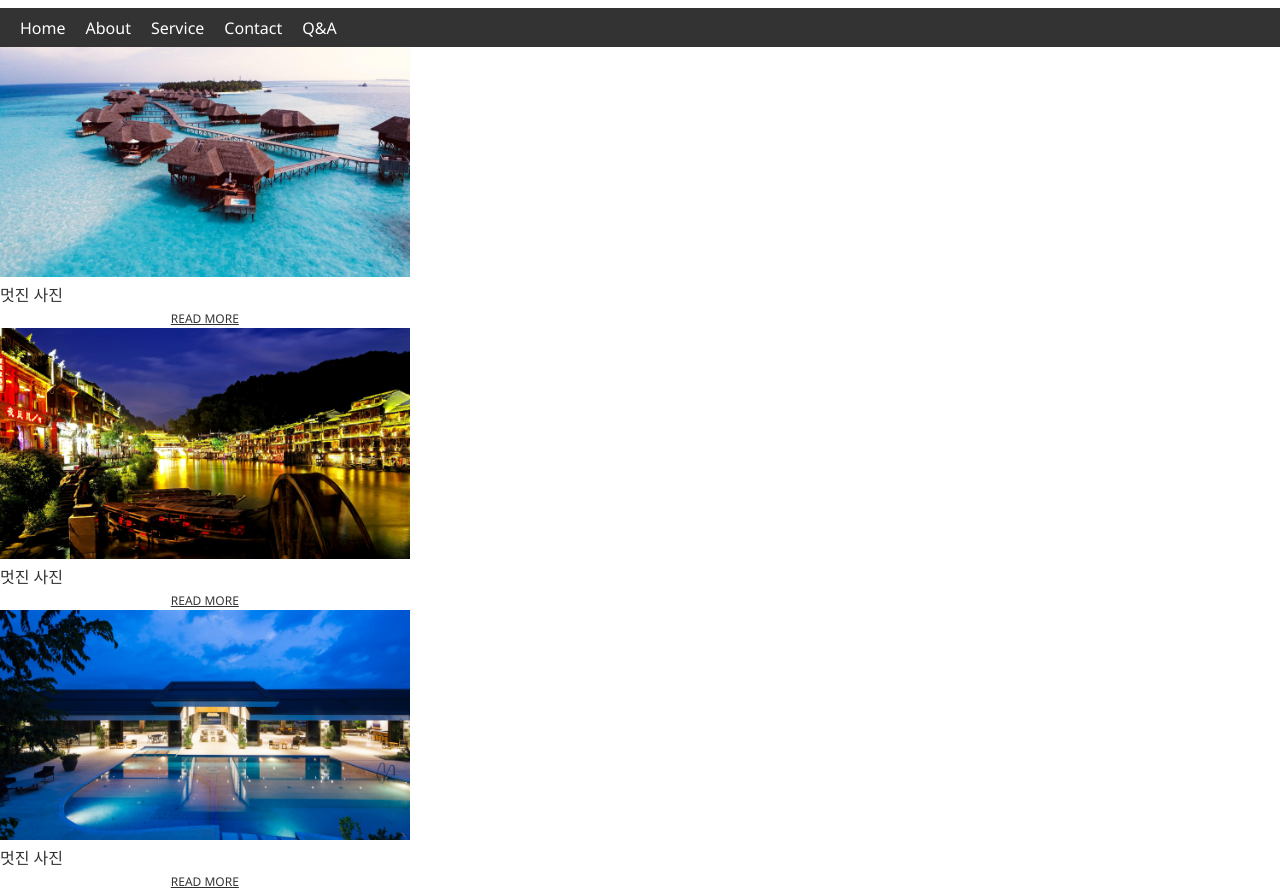
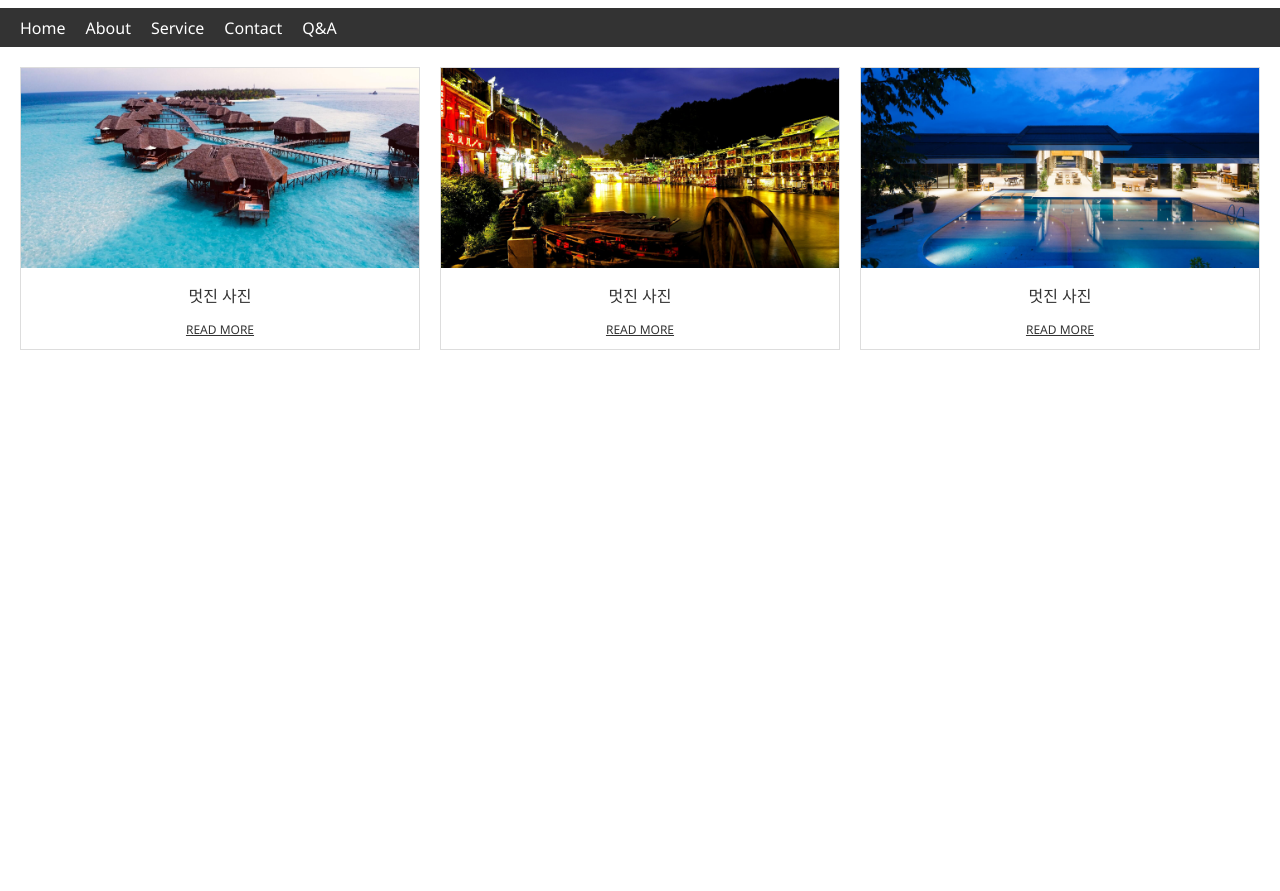
Before and after one commit to yerim-123/first-practice, a plain HTML site: page index.html in a window 1280 px wide. Shown: the part 43-934 px from the top of the page. After the commit the page ends 800 px from the top, so only its background shows below. Drawn offline with Linux system fonts and the light colour scheme.

Commit message:
done review

```diff
--- a/index.html
+++ b/index.html
@@ -1,17 +1,19 @@
 <!DOCTYPE html>
 <html lang="en">
-
   <head>
-    <meta charset="UTF-8">
-    <meta name="viewport" content="width=device-width, initial-scale=1">
-    <title>Blog</title>
-    <link href="https://fonts.googleapis.com/css2?family=Noto+Sans+JP:wght@100;300;400;500;700;900&family=Noto+Sans:ital,wght@0,400;0,700;1,400;1,700&display=swap" rel="stylesheet">
+    <meta charset="UTF-8" />
+    <meta name="viewport" content="width=device-width, initial-scale=1" />
+    <title>Travel Blog</title>
+    <link
+      href="https://fonts.googleapis.com/css2?family=Noto+Sans+JP:wght@100;300;400;500;700;900&family=Noto+Sans:ital,wght@0,400;0,700;1,400;1,700&display=swap"
+      rel="stylesheet"
+    />
   </head>
 
   <body>
     <header>
       <div class="top-image">
-        <img src="img/logo.svg" alt="">
+        <img src="img/logo.svg" alt="" />
       </div>
       <nav>
         <ul>
@@ -26,33 +28,27 @@
 
     <div class="pickup">
       <div class="pickup-card">
-            <img src="img/pickup/image.jpg" alt="">
+        <img src="img/pickup/image.jpg" alt="" />
         <div>
-                <p class="pickup-text">
-                    멋진 사진
-                </p>
+          <p class="pickup-text">멋진 사진</p>
         </div>
         <div class="read-more">
           <a href="#">READ MORE</a>
         </div>
       </div>
       <div class="pickup-card">
-            <img src="img/pickup/image-2.jpg" alt="">
+        <img src="img/pickup/image-2.jpg" alt="" />
         <div>
-                <p class="pickup-text">
-                    멋진 사진
-                </p>
+          <p class="pickup-text">멋진 사진</p>
         </div>
         <div class="read-more">
           <a href="#">READ MORE</a>
         </div>
       </div>
       <div class="pickup-card">
-            <img src="img/pickup/image-3.jpg" alt="">
+        <img src="img/pickup/image-3.jpg" alt="" />
         <div>
-                <p class="pickup-text">
-                    멋진 사진
-                </p>
+          <p class="pickup-text">멋진 사진</p>
         </div>
         <div class="read-more">
           <a href="#">READ MORE</a>
@@ -72,7 +68,7 @@
     body {
       color: #333;
       font-size: 1rem;
-        font-family: 'Noto Sans', 'Noto Sans JP', sans-serif;
+      font-family: "Noto Sans", "Noto Sans JP", sans-serif;
       margin: 0;
     }
     .top-image {
@@ -100,25 +96,38 @@
     }
 
     .pickup {
-        width: 100%;
+      display: flex;
+      justify-content: space-between;
+      gap: 20px;
+      padding: 20px;
     }
+
     .pickup-card {
-        width: 32%;
+      flex: 1;
+      text-align: center;
+      border: 1px solid #ddd;
     }
+
     .pickup-card img {
       width: 100%;
+      height: 200px;
+      object-fit: cover;
     }
+
     .pickup-text {
       font-size: 16px;
-        margin: 0;
+      margin: 10px 0;
+      font-weight: 500;
     }
+
     .read-more {
       text-align: center;
+      margin: 10px 0 10px 0;
     }
+
     .read-more a {
       font-size: 12px;
       color: #333;
     }
   </style>
-
 </html>
```
Lines whose indentation alone changed are shown as unchanged.
